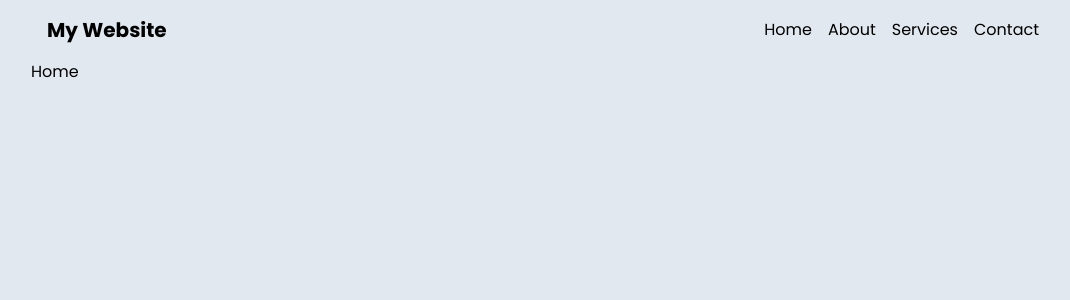
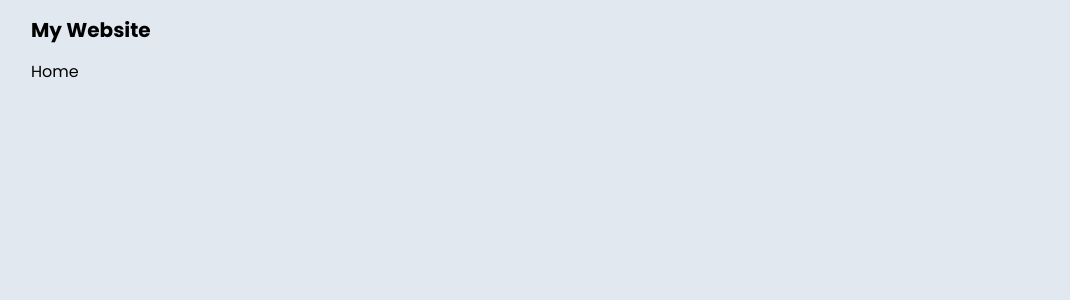
Before and after one commit to manuelwebdev/mern-DND-characters, a React (Vite) app in the folder frontend/: page / in a window 1280 px wide. Shown: the top 300 px of the page, without its empty margins (97-1167 px from the left). Built offline with nearby package versions, Linux system fonts and the light colour scheme.

Commit message:
cleaning up html

```diff
--- a/frontend/src/components/Navbar.tsx
+++ b/frontend/src/components/Navbar.tsx
@@ -4,35 +4,13 @@ import { Link } from 'react-router-dom'
 
 const Navbar = () => {
   return (
-    <nav className='p-4'>
+    <header className='py-4'>
       <div className='container mx-auto'>
-        <div className='flex items-center justify-between'>
-          <div className=' font-bold text-xl'>My Website</div>
-          <ul className='flex space-x-4'>
-            <li>
-              <a href='#' className=' hover:text-gray-600'>
-                Home
-              </a>
-            </li>
-            <li>
-              <a href='#' className=' hover:text-gray-600'>
-                About
-              </a>
-            </li>
-            <li>
-              <a href='#' className=' hover:text-gray-600'>
-                Services
-              </a>
-            </li>
-            <li>
-              <a href='#' className=' hover:text-gray-600'>
-                Contact
-              </a>
-            </li>
-          </ul>
-        </div>
+        <Link to={'/'} className=' font-bold text-xl'>
+          My Website
+        </Link>
       </div>
-    </nav>
+    </header>
   )
 }
 
```
